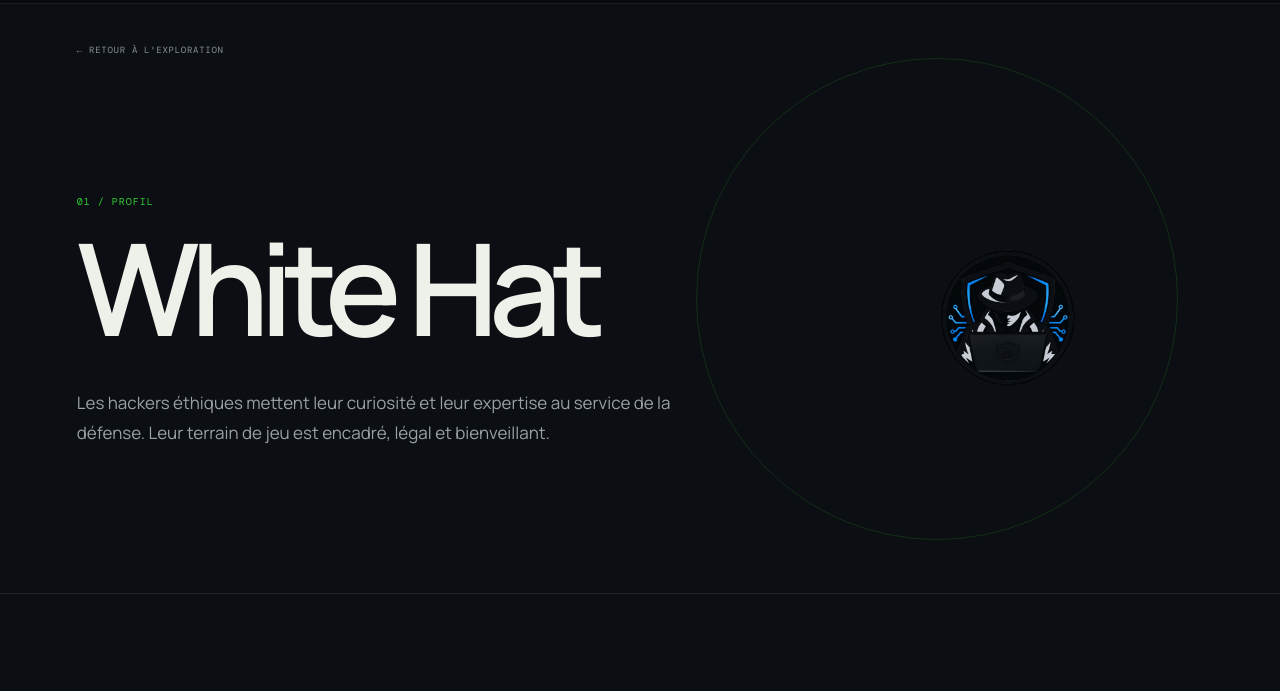
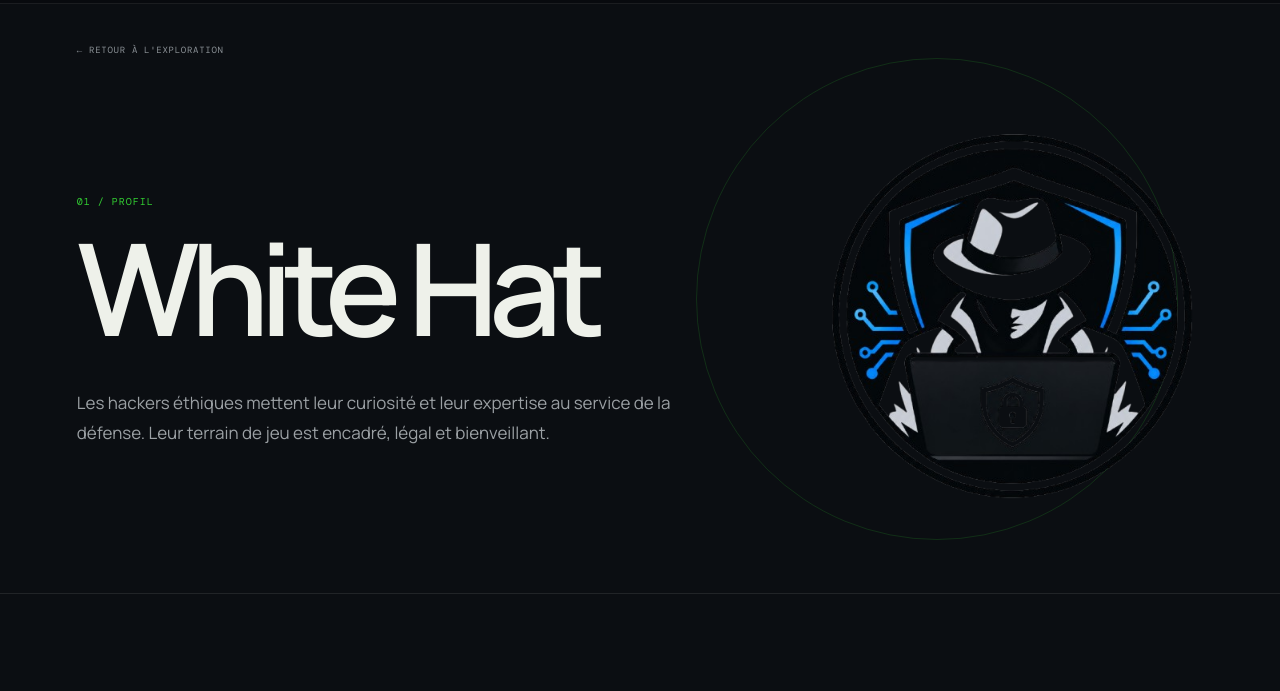
Before and after one commit to maximecarrard15-source/SitePMZM, a plain HTML site: page white-hat.html in a window 1280 px wide. Shown: the part 78-769 px from the top of the page. Drawn offline with nearby package versions, Linux system fonts and the light colour scheme; a web font is replaced by a local one.

Commit message:
Update style.css

```diff
--- a/style.css
+++ b/style.css
@@ -444,5 +444,5 @@ a:focus-visible, button:focus-visible { outline: 2px solid var(--lime); outline-
 }
 
 .chapeaublanc {
-  max-width: 150px;
-  max-height: 150px;
+  max-width: 400px;
+  max-height: 400px;
```
